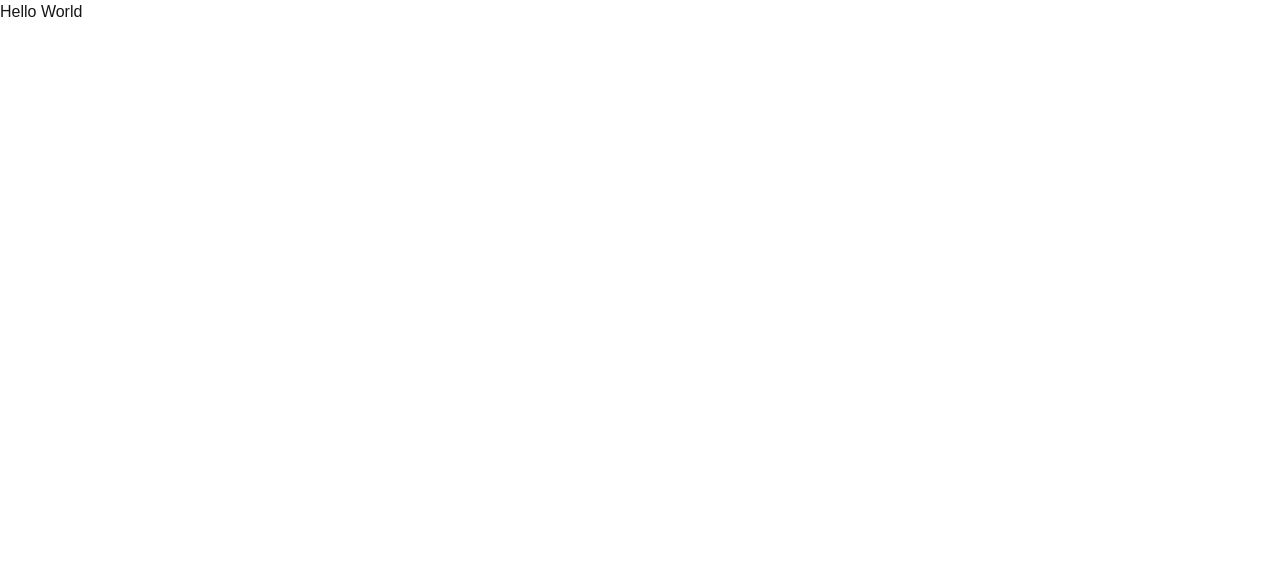
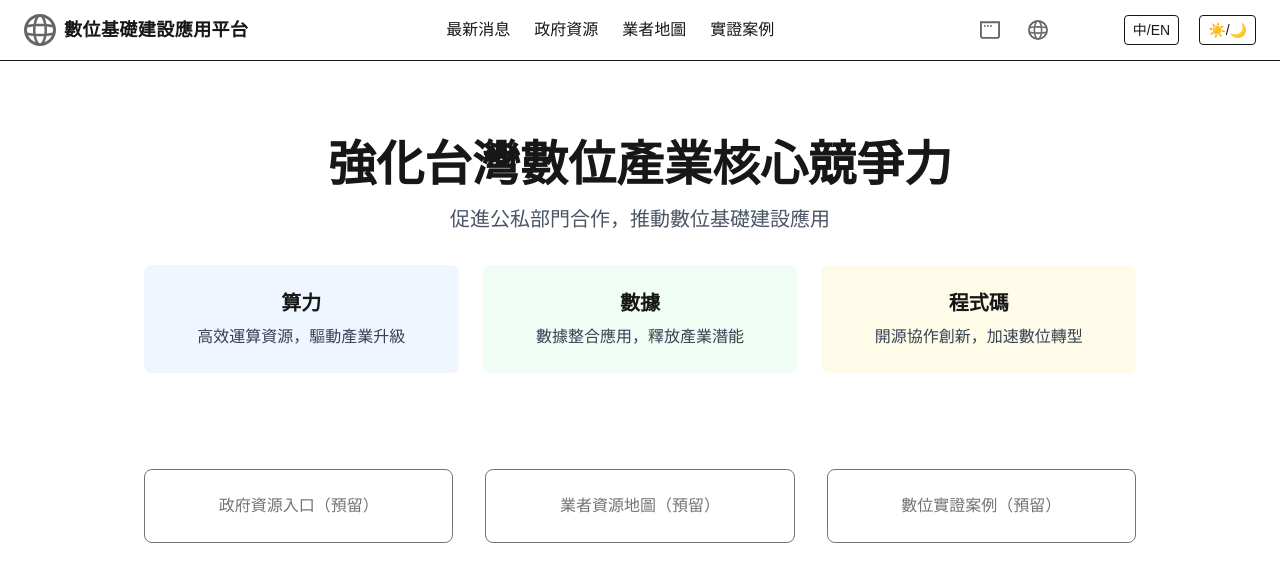
Before and after one commit to NBX7777/cursor-smith, a Next.js app: page / in a window 1280 px wide. Shown: the top 582 px of the page. Built offline with nearby package versions, Linux system fonts and the light colour scheme.

Commit message:
使用BRD建立首頁

```diff
--- a/src/app/page.tsx
+++ b/src/app/page.tsx
@@ -1,11 +1,21 @@
+import NavBar from "../components/NavBar";
+import Hero from "../components/Hero";
 // import { useState } from "react";
 // import Image from "next/image";
 
 export default function Home() {
-
   return (
-    <div>
-      <h1>Hello World</h1>
+    <div className="min-h-screen bg-background text-foreground">
+      <NavBar />
+      <main className="max-w-5xl mx-auto px-4 py-8">
+        <Hero />
+        {/* 預留區塊：政府資源、業者地圖、數位實證案例 */}
+        <section className="mt-12 grid gap-8 grid-cols-1 md:grid-cols-3">
+          <div className="rounded-lg border p-6 text-center opacity-60">政府資源入口（預留）</div>
+          <div className="rounded-lg border p-6 text-center opacity-60">業者資源地圖（預留）</div>
+          <div className="rounded-lg border p-6 text-center opacity-60">數位實證案例（預留）</div>
+        </section>
+      </main>
     </div>
   );
 }
--- /dev/null
+++ b/src/components/Hero.tsx
@@ -0,0 +1,26 @@
+import React from "react";
+
+export default function Hero() {
+  return (
+    <section className="text-center py-12">
+      <h1 className="text-3xl md:text-5xl font-extrabold mb-4">強化台灣數位產業核心競爭力</h1>
+      <p className="text-lg md:text-xl text-gray-600 dark:text-gray-300 mb-8">
+        促進公私部門合作，推動數位基礎建設應用
+      </p>
+      <div className="flex flex-col md:flex-row justify-center gap-6 mt-8">
+        <div className="flex-1 bg-blue-50 dark:bg-blue-900 rounded-lg p-6">
+          <h2 className="text-xl font-bold mb-2">算力</h2>
+          <p className="text-gray-700 dark:text-gray-200">高效運算資源，驅動產業升級</p>
+        </div>
+        <div className="flex-1 bg-green-50 dark:bg-green-900 rounded-lg p-6">
+          <h2 className="text-xl font-bold mb-2">數據</h2>
+          <p className="text-gray-700 dark:text-gray-200">數據整合應用，釋放產業潛能</p>
+        </div>
+        <div className="flex-1 bg-yellow-50 dark:bg-yellow-900 rounded-lg p-6">
+          <h2 className="text-xl font-bold mb-2">程式碼</h2>
+          <p className="text-gray-700 dark:text-gray-200">開源協作創新，加速數位轉型</p>
+        </div>
+      </div>
+    </section>
+  );
+}
--- /dev/null
+++ b/src/components/NavBar.tsx
@@ -0,0 +1,39 @@
+"use client";
+
+import React from "react";
+
+export default function NavBar() {
+  return (
+    <nav className="w-full flex items-center justify-between px-6 py-3 border-b bg-white dark:bg-gray-900">
+      {/* Logo 與平台名稱 */}
+      <div className="flex items-center gap-2">
+        <img src="/globe.svg" alt="Logo" className="w-8 h-8" />
+        <span className="font-bold text-lg tracking-wide">數位基礎建設應用平台</span>
+      </div>
+      {/* 主選單 */}
+      <ul className="hidden md:flex gap-6 text-base font-medium">
+        <li className="hover:text-blue-600 cursor-pointer">最新消息</li>
+        <li className="hover:text-blue-600 cursor-pointer">政府資源</li>
+        <li className="hover:text-blue-600 cursor-pointer">業者地圖</li>
+        <li className="hover:text-blue-600 cursor-pointer">實證案例</li>
+      </ul>
+      {/* 右側功能區 */}
+      <div className="flex items-center gap-3">
+        {/* 外部平台按鈕 */}
+        <button title="AI" className="p-2 hover:bg-gray-100 dark:hover:bg-gray-800 rounded">
+          <img src="/window.svg" alt="AI" className="w-5 h-5" />
+        </button>
+        <button title="GitHub" className="p-2 hover:bg-gray-100 dark:hover:bg-gray-800 rounded">
+          <img src="/globe.svg" alt="GitHub" className="w-5 h-5" />
+        </button>
+        <button title="HuggingFace" className="p-2 hover:bg-gray-100 dark:hover:bg-gray-800 rounded">
+          <img src="/vercel.svg" alt="HuggingFace" className="w-5 h-5" />
+        </button>
+        {/* 語言切換 */}
+        <button className="ml-2 px-2 py-1 border rounded text-sm">中/EN</button>
+        {/* 主題切換（僅佔位） */}
+        <button className="ml-2 px-2 py-1 border rounded text-sm">☀️/🌙</button>
+      </div>
+    </nav>
+  );
+}
```
